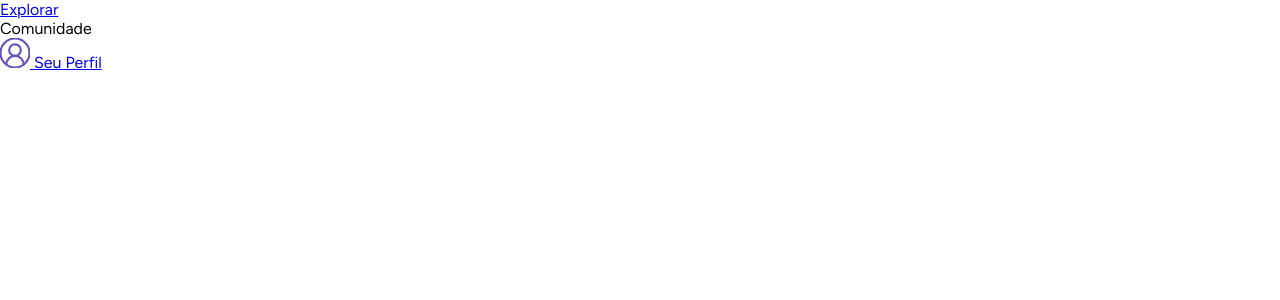
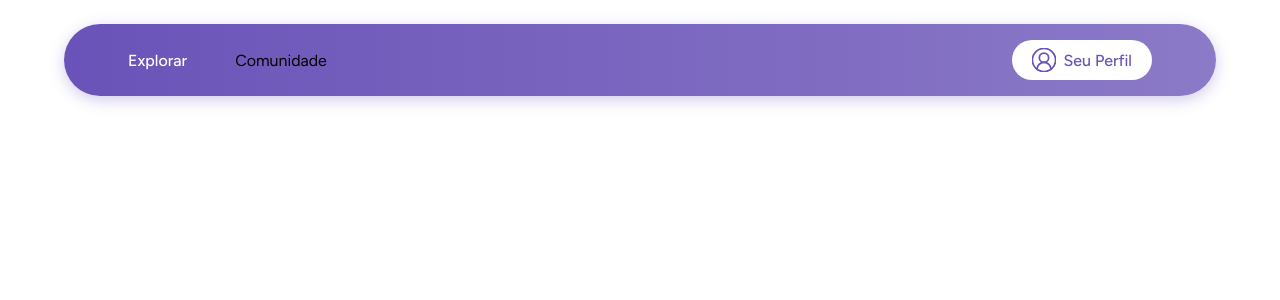
Before and after one commit to ericbrambilaifc/FrameFlow, a PHP site: page /explorar.php in a window 1280 px wide. Shown: the top 300 px of the page. Run offline with PHP 8.4, Linux system fonts and the light colour scheme.

Commit message:
header criado

```diff
--- /dev/null
+++ b/explorar.css
@@ -0,0 +1,61 @@
+header {
+    background: linear-gradient(90deg, #6A53B8 0%, #8B7AC7 100%);
+    padding: 1rem 5%;
+    border-radius: 3.125rem;
+    display: flex;
+    justify-content: space-between;
+    align-items: center;
+    margin: 1.5rem auto;
+    max-width: 90%;
+    box-shadow: 0 0.25rem 0.9375rem rgba(106, 83, 184, 0.3);
+}
+
+header ul {
+    display: flex;
+    gap: clamp(1.5rem, 5vw, 3rem);
+    list-style: none;
+    margin: 0;
+    padding: 0;
+}
+
+header ul li {
+    margin: 0;
+}
+
+header ul li a {
+    color: white;
+    text-decoration: none;
+    font-size: clamp(0.875rem, 2vw, 1rem);
+    font-weight: 500;
+    transition: opacity 0.3s ease;
+}
+
+header ul li a:hover {
+    opacity: 0.8;
+}
+
+header div a {
+    display: flex;
+    align-items: center;
+    gap: 0.5rem;
+    background-color: white;
+    color: #6A53B8;
+    padding: 0.5rem 1.25rem;
+    border-radius: 1.5625rem;
+    text-decoration: none;
+    font-weight: 500;
+    font-size: clamp(0.875rem, 2vw, 1rem);
+    transition: transform 0.3s ease, box-shadow 0.3s ease;
+    white-space: nowrap;
+}
+
+
+header div a i {
+    display: flex;
+    align-items: center;
+}
+
+header div a svg {
+    width: 1.5rem;
+    height: 1.5rem;
+}
--- a/explorar.php
+++ b/explorar.php
@@ -6,6 +6,7 @@
     <meta name="viewport" content="width=device-width, initial-scale=1.0">
     <link rel="stylesheet" href="global.css">
     <link rel="stylesheet" href="modal.css">
+    <link rel="stylesheet" href="explorar.css">
     <title>Explore e encontre as melhores avaliações</title>
 </head>
 
```
Also changed, not shown: comunidade.php (added, +11 -0 lines).
